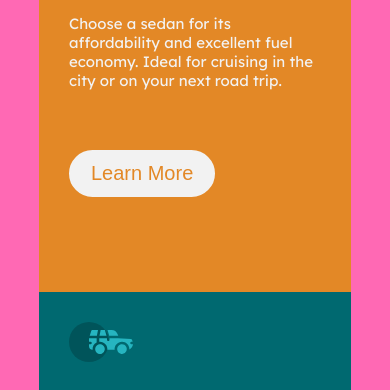
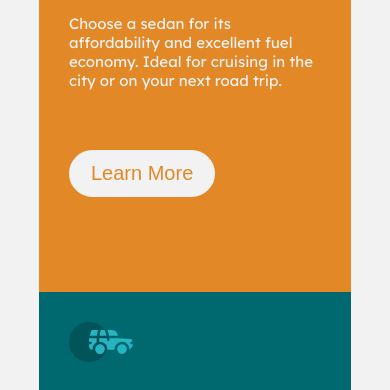
Before and after one commit to Riponz/3-column, a plain HTML site: page index.html in a window 390 px wide. Shown: the part 198-588 px from the top of the page. Drawn offline with Linux system fonts and the light colour scheme.

Commit message:
Update style.css

```diff
--- a/style.css
+++ b/style.css
@@ -110,12 +110,11 @@ body{
   @media screen and (max-width: 1240px) {
 
     body{
-      background-color: hotpink;
       width: 100%;
       height: auto;
     }
     .main-card{
-      border-radius: 20px;
+      border-radius: 10px;
       overflow: hidden;
       flex-direction: column;
       align-items: center;
```
